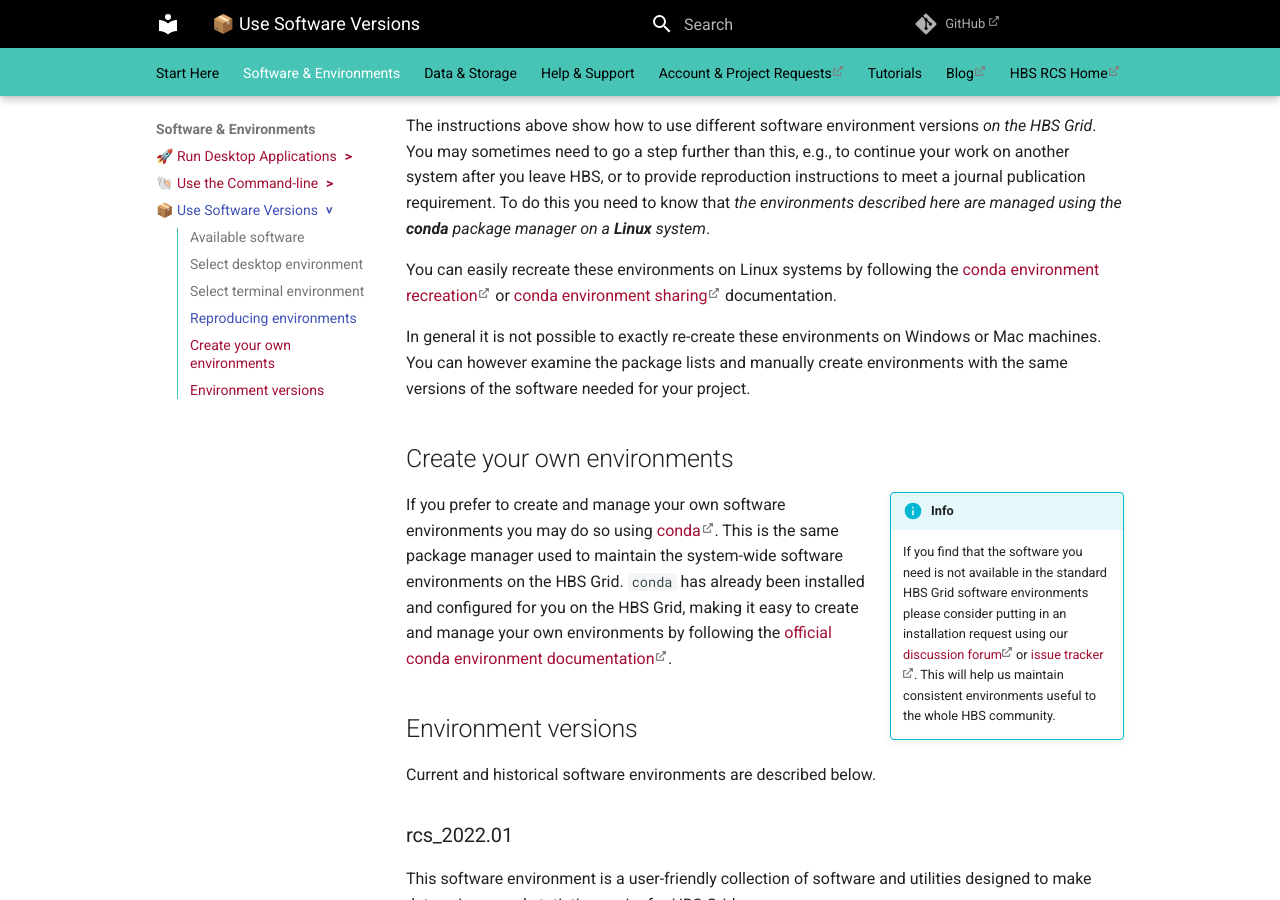
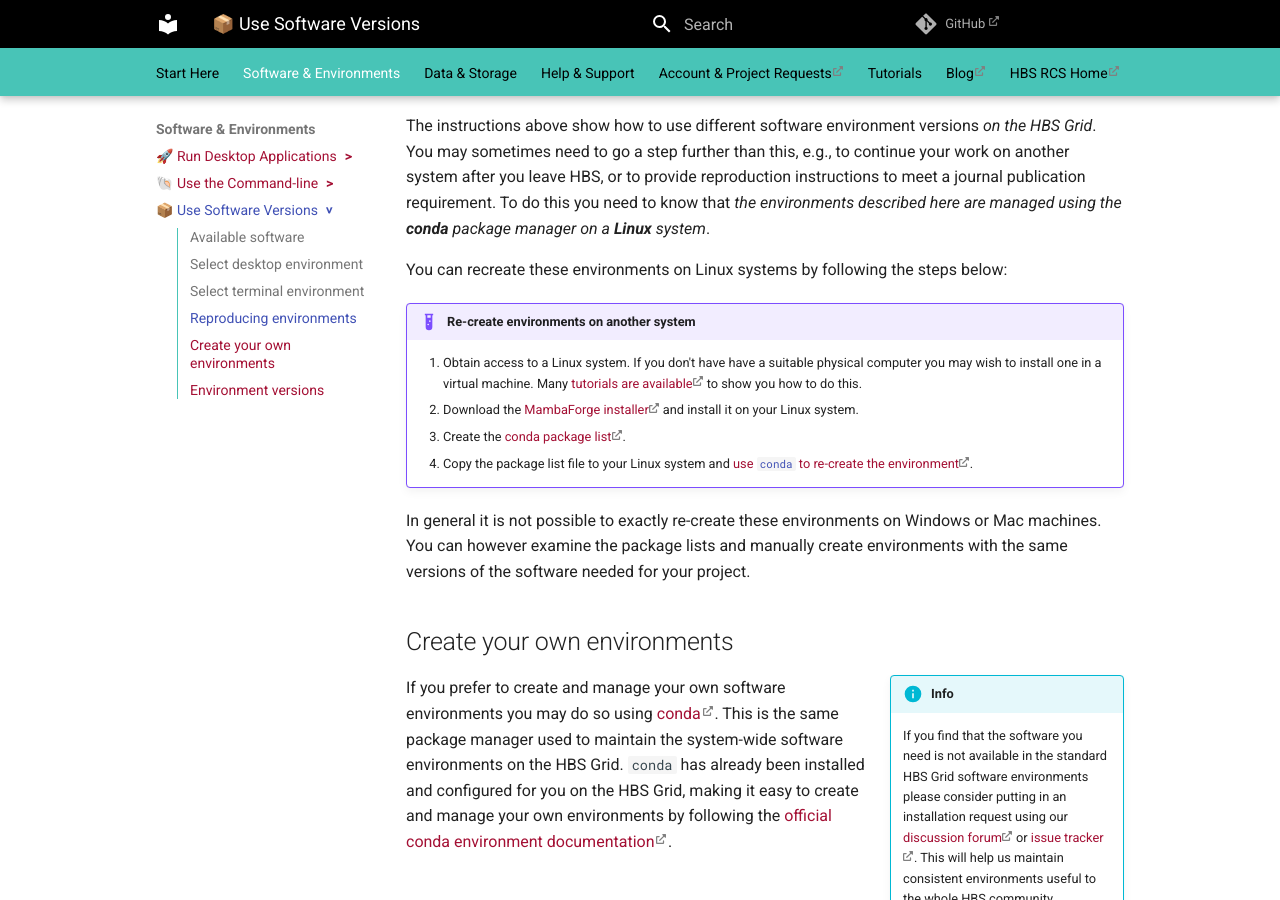
Before and after one commit to hbs-rcs/hbsgrid-docs, an MkDocs documentation site: the page built from docs/environments.md, in a window 1280 px wide and 900 px high, scrolled down 3137 px. Built offline with MkDocs 1.6.1 and Material for MkDocs 9.7.7, drawn with Linux system fonts in a browser that asks for light colours; comment, search, counter and statistics services are not loaded.

Commit message:
more explicit environment recreation steps

```diff
--- a/docs/environments.md
+++ b/docs/environments.md
@@ -135,11 +135,19 @@ reproduction instructions to meet a journal publication requirement. To do this
 need to know that
 *the environments described here are managed using the **conda** package manager on a **Linux** system*.
 
-You can easily recreate these environments on Linux systems by following the
-[conda environment recreation](https://docs.conda.io/projects/conda/en/latest/user-guide/tasks/manage-environments.html#building-identical-conda-environments)
-or
-[conda environment sharing](https://docs.conda.io/projects/conda/en/latest/user-guide/tasks/manage-environments.html#building-identical-conda-environments)
-documentation.
+You can recreate these environments on Linux systems by following the steps below:
+
+!!! example "Re-create environments on another system"
+
+    1. Obtain access to a Linux system. If you don't have have a suitable physical computer
+       you may wish to install one in a virtual machine.
+       Many [tutorials are available](https://brb.nci.nih.gov/seqtools/installUbuntu.html)
+       to show you how to do this.
+    2. Download the [MambaForge installer](https://github.com/conda-forge/miniforge#mambaforge)
+       and install it on your Linux system.
+    3. Create the [conda package list](https://docs.conda.io/projects/conda/en/latest/user-guide/tasks/manage-environments.html#building-identical-conda-environments).
+    4. Copy the package list file to your Linux system and
+       [use `conda` to re-create the environment](https://docs.conda.io/projects/conda/en/latest/user-guide/tasks/manage-environments.html#building-identical-conda-environments).
 
 In general it is not possible to exactly re-create these environments on Windows or Mac machines.
 You can however examine the package lists and manually create environments with the same versions
```
